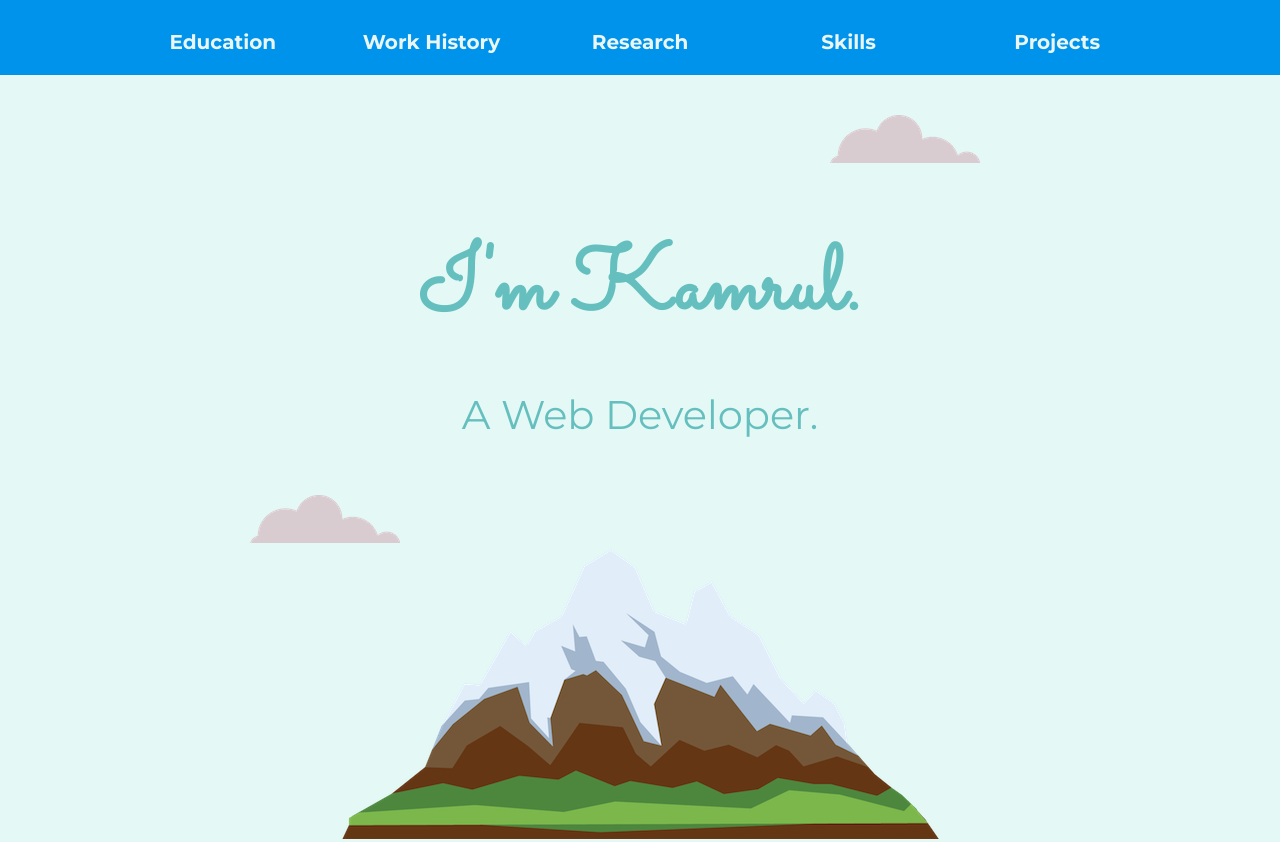
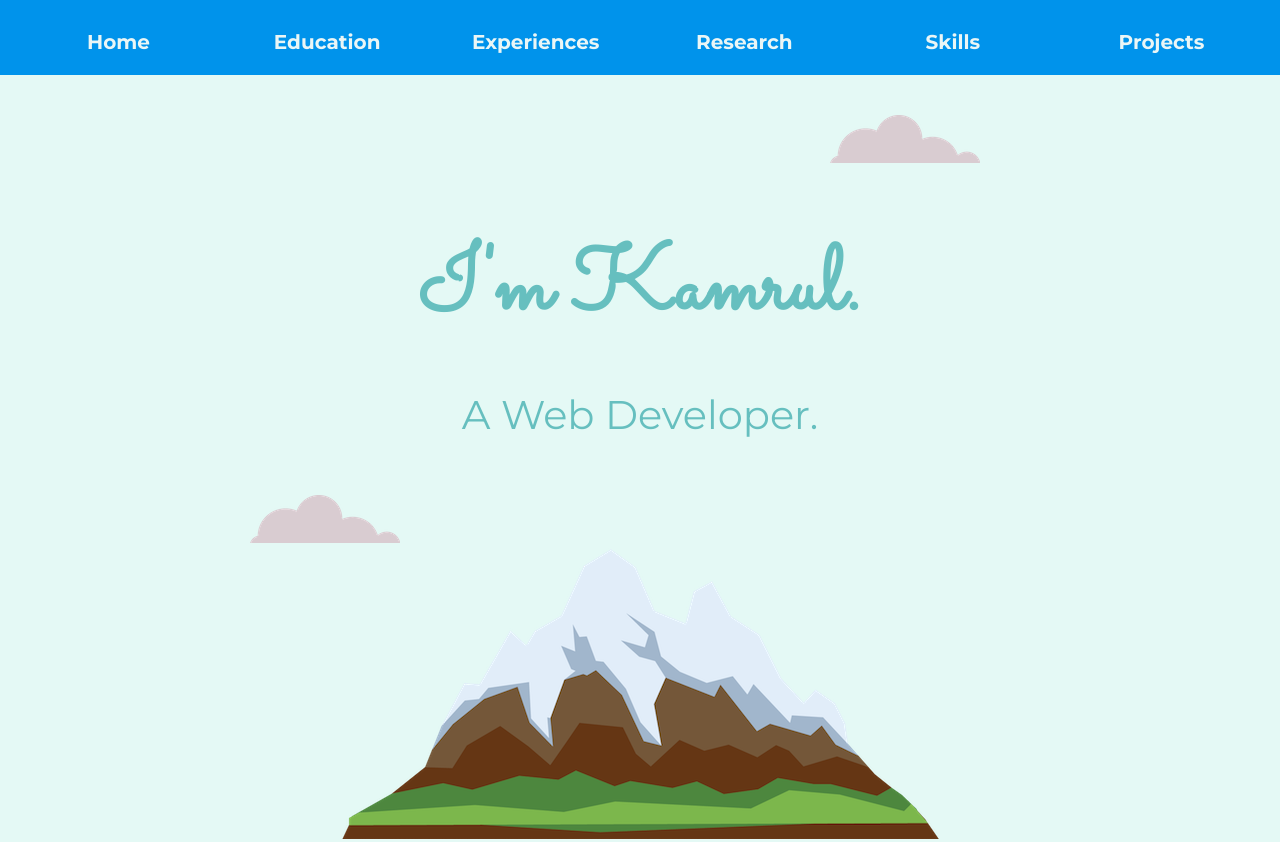
Before and after one commit to kamrulshuvo20/My-Stylized-Personal-Site, a plain HTML site: page index.html in a window 1280 px wide. Shown: the top 842 px of the page. Drawn offline with Linux system fonts and the light colour scheme.

Commit message:
12th Commit - 23rd June 2021

```diff
--- a/index.html
+++ b/index.html
@@ -12,10 +12,13 @@
   <body>
     <div class="navigation-bar">
       <div class="nav-obj">
+        <a class="nav-anchor" href="index.html">Home</a>
+      </div>
+      <div class="nav-obj">
         <a class="nav-anchor" href="education.html">Education</a>
       </div>
       <div class="nav-obj">
-        <a class="nav-anchor" href="work.html">Work History</a>
+        <a class="nav-anchor" href="work.html">Experiences</a>
       </div>
       <div class="nav-obj">
         <a class="nav-anchor" href="research.html">Research</a>
```
Also changed, not shown: contact-me.html (+2 -1 lines).
